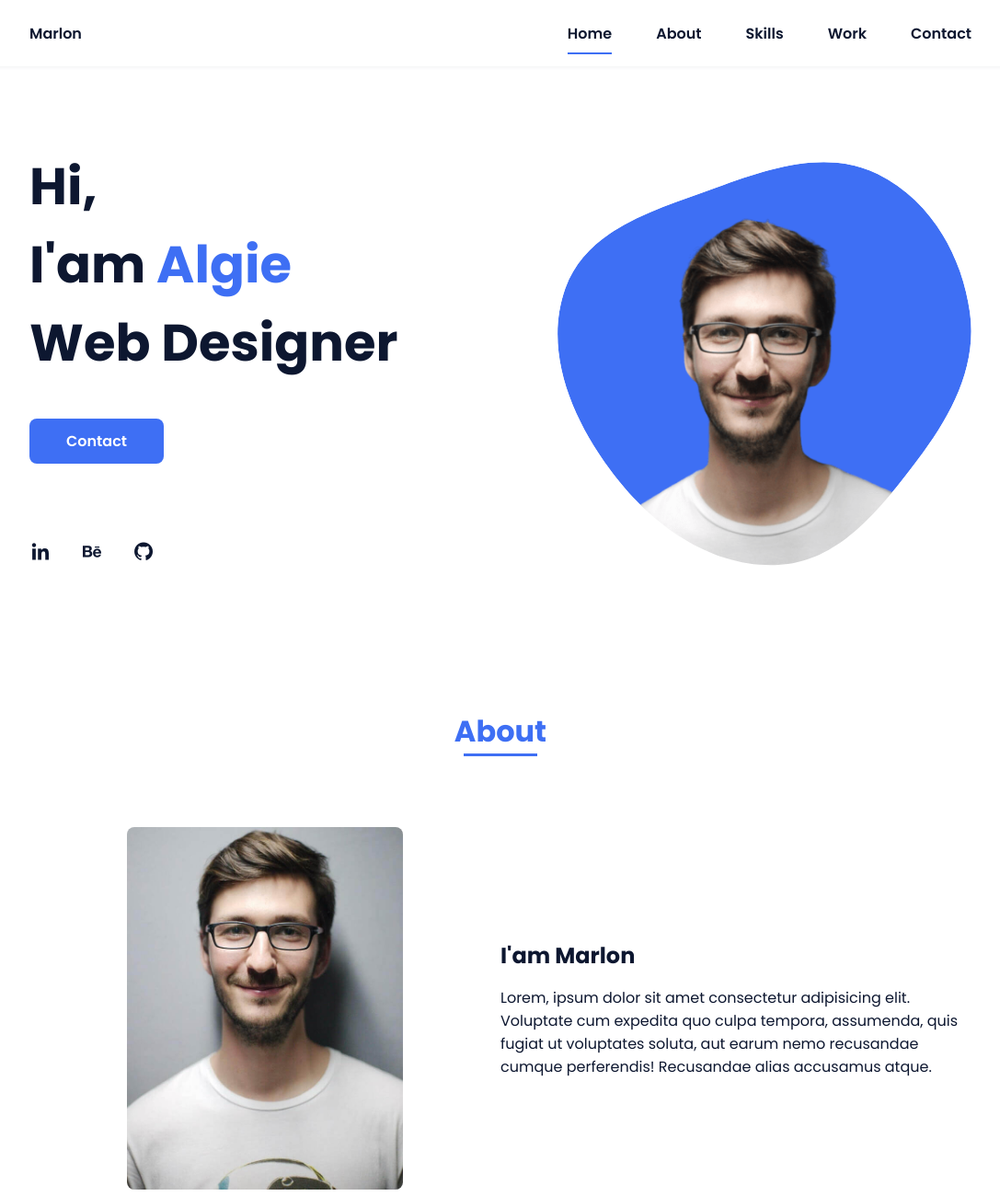
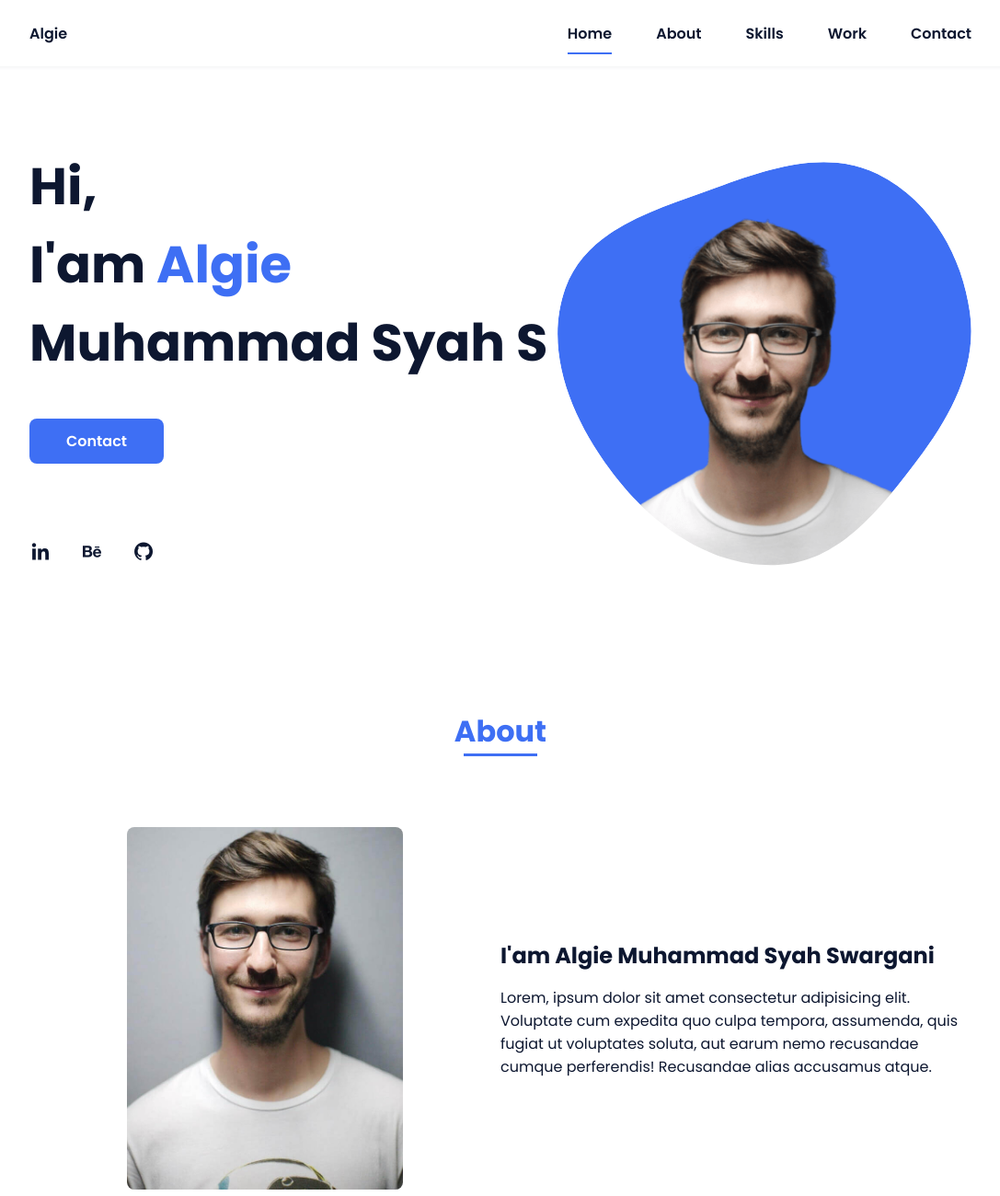
Before and after one commit to algieinact/algieinact.github.io, a plain HTML site: page index.html in a window 1280 px wide. Shown: the top 1300 px of the page at 92% size, without its empty margins (96-1183 px from the left). Drawn offline with nearby package versions, Linux system fonts and the light colour scheme.

Commit message:
Update index.html

```diff
--- a/index.html
+++ b/index.html
@@ -16,7 +16,7 @@
         <header class="l-header">
             <nav class="nav bd-grid">
                 <div>
-                    <a href="#" class="nav__logo">Marlon</a>
+                    <a href="#" class="nav__logo">Algie</a>
                 </div>
 
                 <div class="nav__menu" id="nav-menu">
@@ -39,7 +39,7 @@
             <!--===== HOME =====-->
             <section class="home bd-grid" id="home">
                 <div class="home__data">
-                    <h1 class="home__title">Hi,<br>I'am <span class="home__title-color">Algie</span><br> Web Designer</h1>
+                    <h1 class="home__title">Hi,<br>I'am <span class="home__title-color">Algie</span><br> Muhammad Syah S</h1>
 
                     <a href="#" class="button">Contact</a>
                 </div>
@@ -73,7 +73,7 @@
                     </div>
 
                     <div>
-                        <h2 class="about__subtitle">I'am Marlon</h2>
+                        <h2 class="about__subtitle">I'am Algie Muhammad Syah Swargani</h2>
                         <p class="about__text">Lorem, ipsum dolor sit amet consectetur adipisicing elit. Voluptate cum expedita quo culpa tempora, assumenda, quis fugiat ut voluptates soluta, aut earum nemo recusandae cumque perferendis! Recusandae alias accusamus atque.</p>
                     </div>
                 </div>
```
